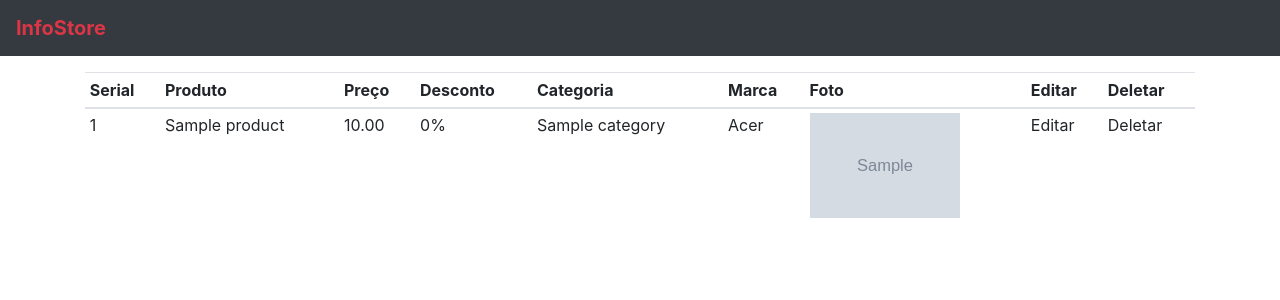
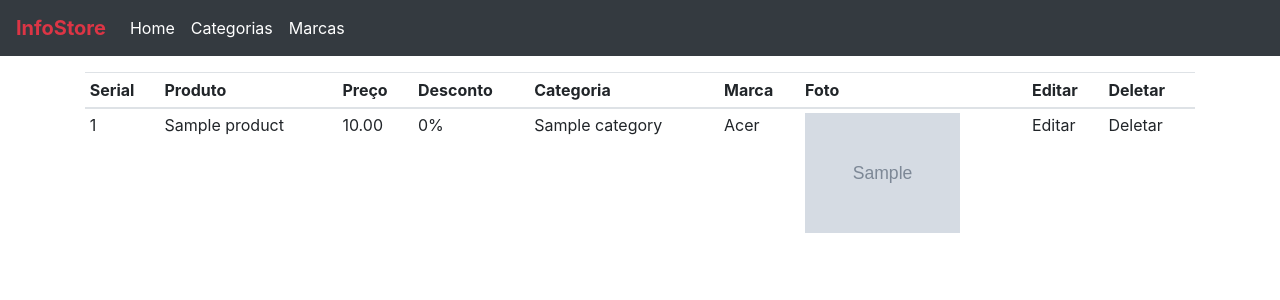
Before and after one commit to endhel/online-store, a Flask app: page /admin in a window 1280 px wide. Shown: the top 300 px of the page. Run offline with Flask 2, Linux system fonts and the light colour scheme; a user stored in the database is signed in; data comes from the database, SQL or seed files in the repository; tables that the repository leaves empty hold one stand-in row (values such as "Sample post"); grey boxes marked "Sample" are stand-in pictures; some libraries are stand-ins or nearby versions.

Commit message:
Added links in navbar

```diff
--- a/store/templates/admin/index.html
+++ b/store/templates/admin/index.html
@@ -4,6 +4,20 @@
 
 <nav class="navbar navbar-expand-lg navbar-light bg-dark">
     <a class="navbar-brand text-danger font-weight-bold" href="#">InfoStore</a>
+
+    <div class="collapse navbar-collapse" id="navbarSupportedContent">
+        <ul class="navbar-nav mr-auto">
+            <li class="nav-item active">
+                <a class="nav-link text-white" href="/admin">Home</a>
+            </li>
+            <li class="nav-item">
+                <a class="nav-link text-white" href="/categories">Categorias</a>
+            </li>
+            <li class="nav-item">
+                <a class="nav-link text-white" href="/brands">Marcas</a>
+            </li>
+        </ul>
+    </div>
 </nav>
 
 {% include '_messages.html' %}
@@ -31,7 +45,8 @@
                 <td>{{product.discount}}%</td>
                 <td>{{product.category.name}}</td>
                 <td>{{product.brand.name}}</td>
-                <td><img src="{{url_for('static', filename='images/' + product.image_1)}}" width="150" height="105"></td>
+                <td><img src="{{url_for('static', filename='images/' + product.image_1)}}" width="155" height="120">
+                </td>
                 <td>Editar</td>
                 <td>Deletar</td>
             </tr>
```
Also changed, not shown: store/templates/admin/brand.html (+15 -1 lines).
